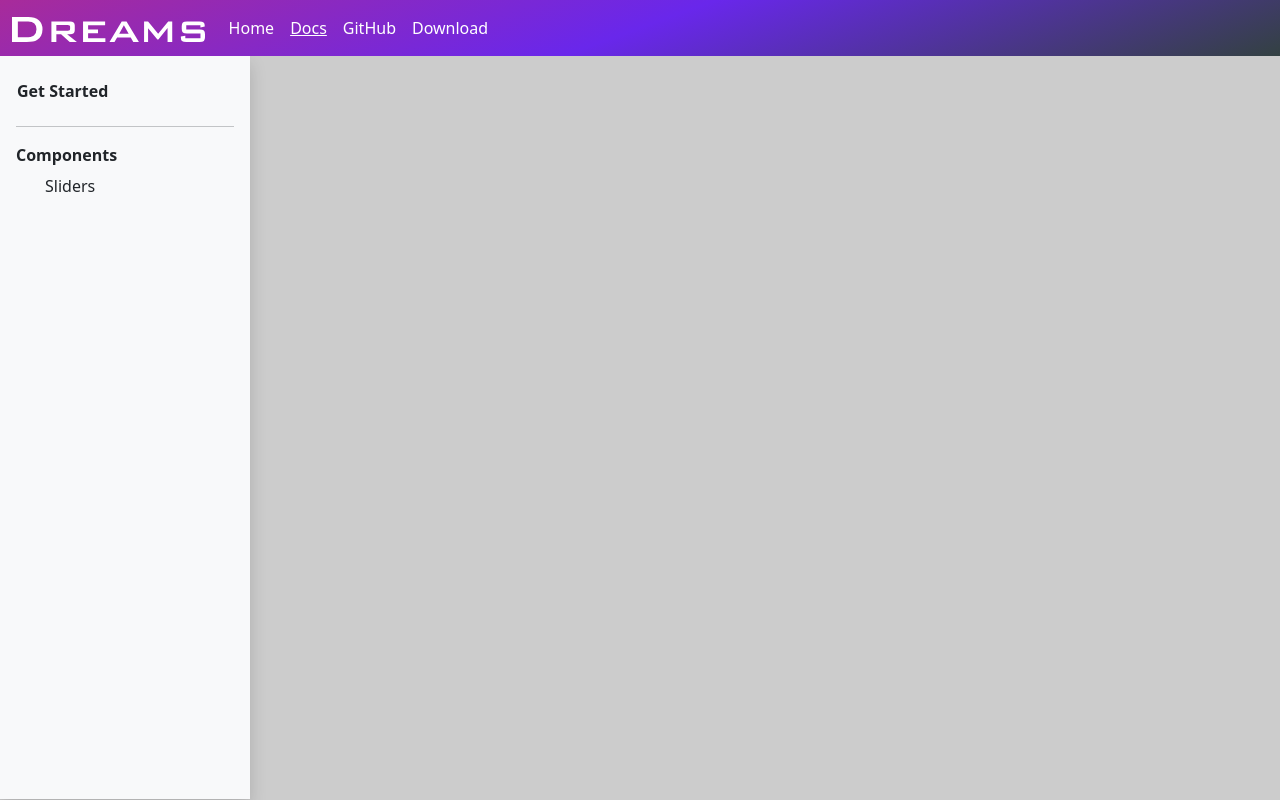
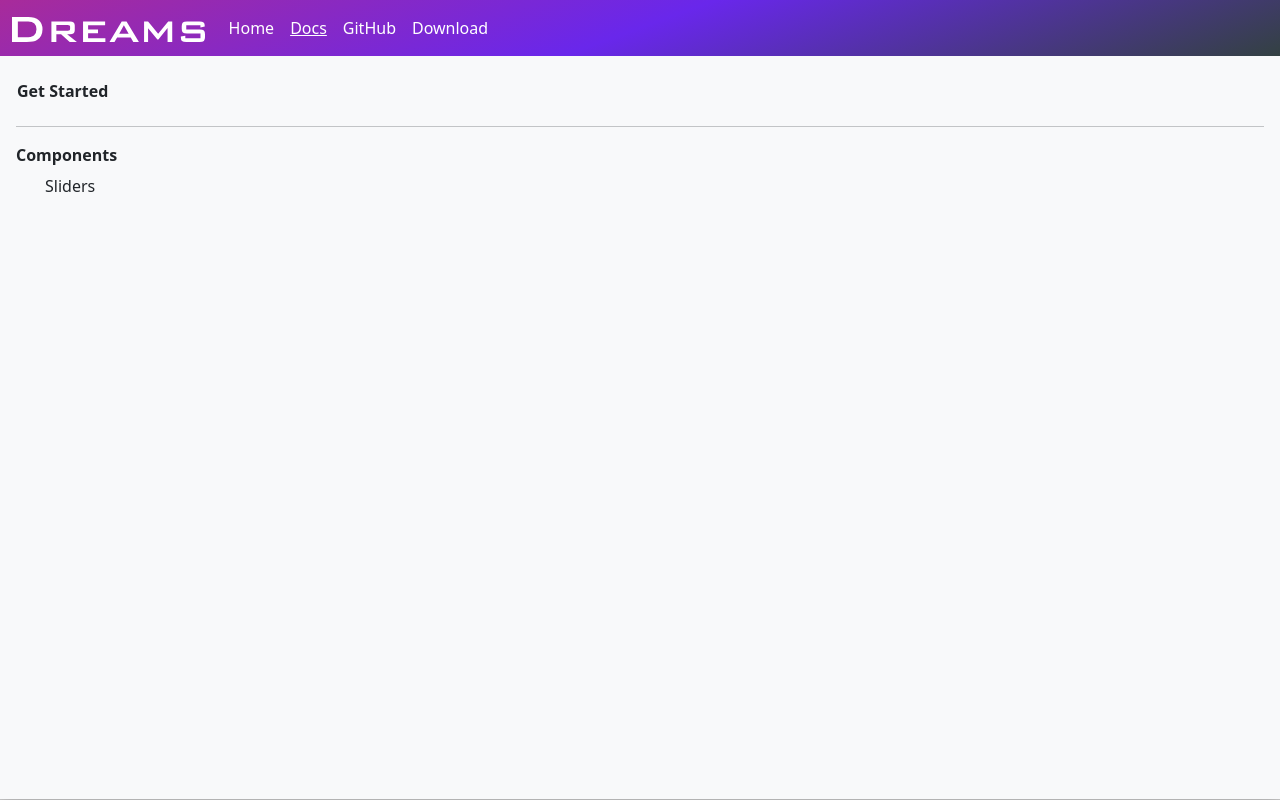
Before and after one commit to MohammedAdel224/dreams, an Angular app: page /docs/get-started in a window 1280 px wide. Built offline with nearby package versions, Linux system fonts and the light colour scheme.

Commit message:
remove width style

```diff
--- a/src/app/docs/sidebar/sidebar.component.css
+++ b/src/app/docs/sidebar/sidebar.component.css
@@ -1,4 +1,3 @@
 main{
     height: calc(100cqh - 57px);
-    width: 250px;
 }
```
